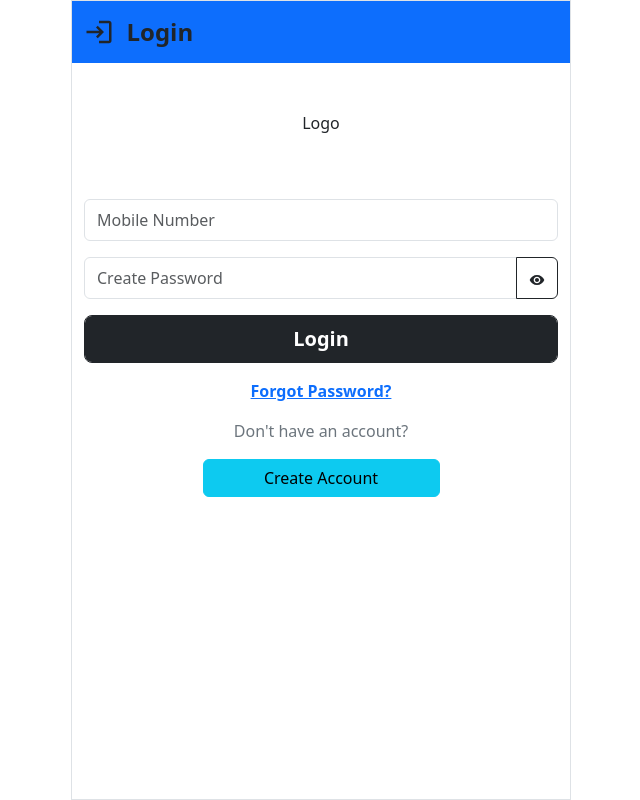
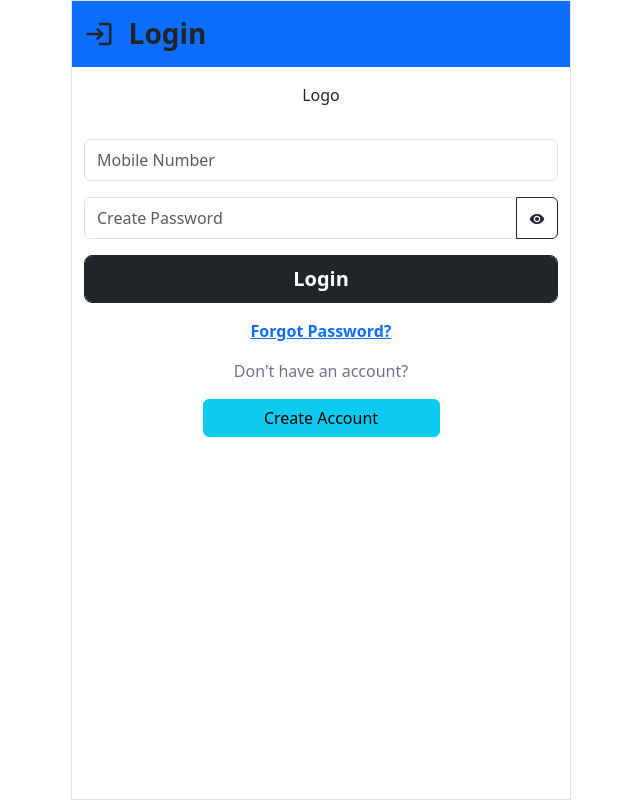
Before and after one commit to Digvijay-pawar/Authentication, a React (Create React App) app in the folder client/: page / in a window 1280 px wide. Shown: the whole page, without its empty margins (319-959 px from the left). Built offline with nearby package versions, Linux system fonts and the light colour scheme.

Commit message:
Update Login.jsx

```diff
--- a/client/src/pages/Login.jsx
+++ b/client/src/pages/Login.jsx
@@ -33,21 +33,10 @@ const Login = () => {
         e.preventDefault();
         const { mobile_number, password } = formData;
 
-        //Validations
-        const mobile_numberRegex = /^\d{10}$/;
-        if (!mobile_numberRegex.test(mobile_number)) {
-            handleError('Mobile number must be 10 digits');
-            return;
-        }
+        // Validations (code omitted for brevity)
 
-        // Validation for password
-        if (password.length < 8) {
-            handleError('Password must be at least 8 characters long');
-            return;
-        }
-
-        //Login logic here
-        console.log(formData)
+        // Login logic here
+        console.log(formData);
         const data = await fetch(`${process.env.REACT_APP_BACKEND_URL}/login-user`, {
             method: "POST",
             headers: {
@@ -61,12 +50,18 @@ const Login = () => {
 
         const res = await data.json();
 
-        if(res.message){
-            localStorage.setItem("usersdatatoken",res.token);
-            navigate('/home');
+        if (res.message) {
+            localStorage.setItem("usersdatatoken", res.token);
+            handleSuccess("Login successfully!");
+            setTimeout(() => {
+                navigate('/home');
+            }, 2000);
+        } else {
+            //handleError("Login Failed!");
+            handleError(res.error); // Set the error message received from the backend
         }
+    };
 
-    };
 
     const togglePasswordVisibility = () => {
         setShowPassword(!showPassword);
@@ -78,10 +73,10 @@ const Login = () => {
             <div className="row text-dark justify-content-between align-items-center bg-primary">
                 <div className="col py-3 d-flex align-items-center">
                     <MdLogin size={30} className="mr-3" />
-                    <h4 className="mb-0"> <b> &nbsp; Login</b></h4>
+                    <h3 className="mb-0"> <b> &nbsp; Login</b></h3>
                 </div>
             </div>
-            <div className="row p-5 text-center">
+            <div className="row p-3 text-center">
                 <div className="col">
                     Logo
                 </div>
```
